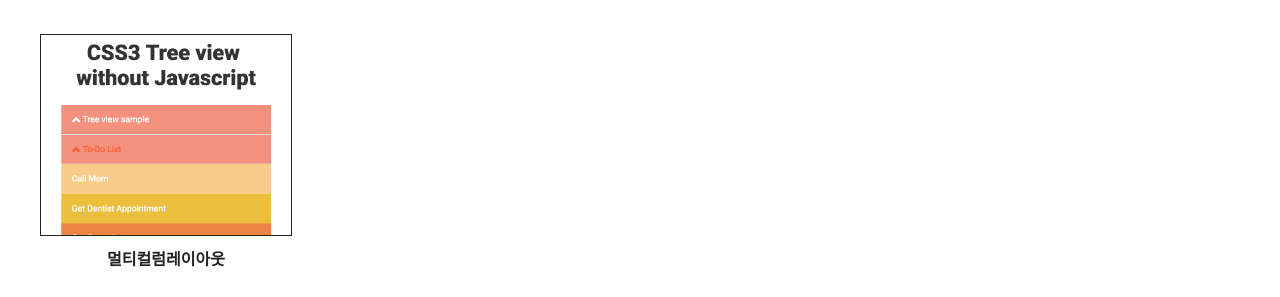
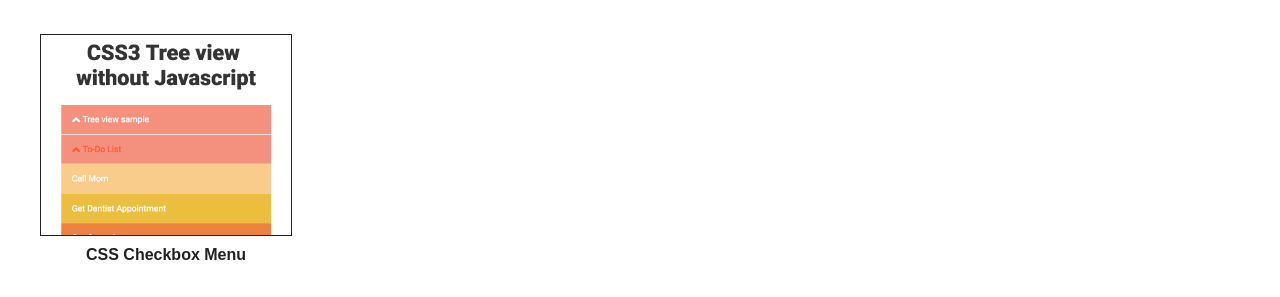
Before and after one commit to JaeHongMin94/front-end, a plain HTML site: page index.html in a window 1280 px wide. Shown: the part 700-997 px from the top of the page. Drawn offline with Linux system fonts and the light colour scheme.

Commit message:
내용변경

```diff
--- a/index.html
+++ b/index.html
@@ -89,7 +89,7 @@
     <div class="study">
       <h1 class="title-strong">Study</h1>
       <ul>
-        <li><a href ="https://siwabada.github.io/small_project/treeview_without_javascript"><div class="preview"><img src="./images/preview/tree-view.png" alt="" width="250px"></div>멀티컬럼레이아웃</a></li>
+        <li><a href ="https://siwabada.github.io/small_project/treeview_without_javascript"><div class="preview"><img src="./images/preview/tree-view.png" alt="" width="250px"></div>CSS Checkbox Menu</a></li>
       </ul>
     </div>
   </div>
```
